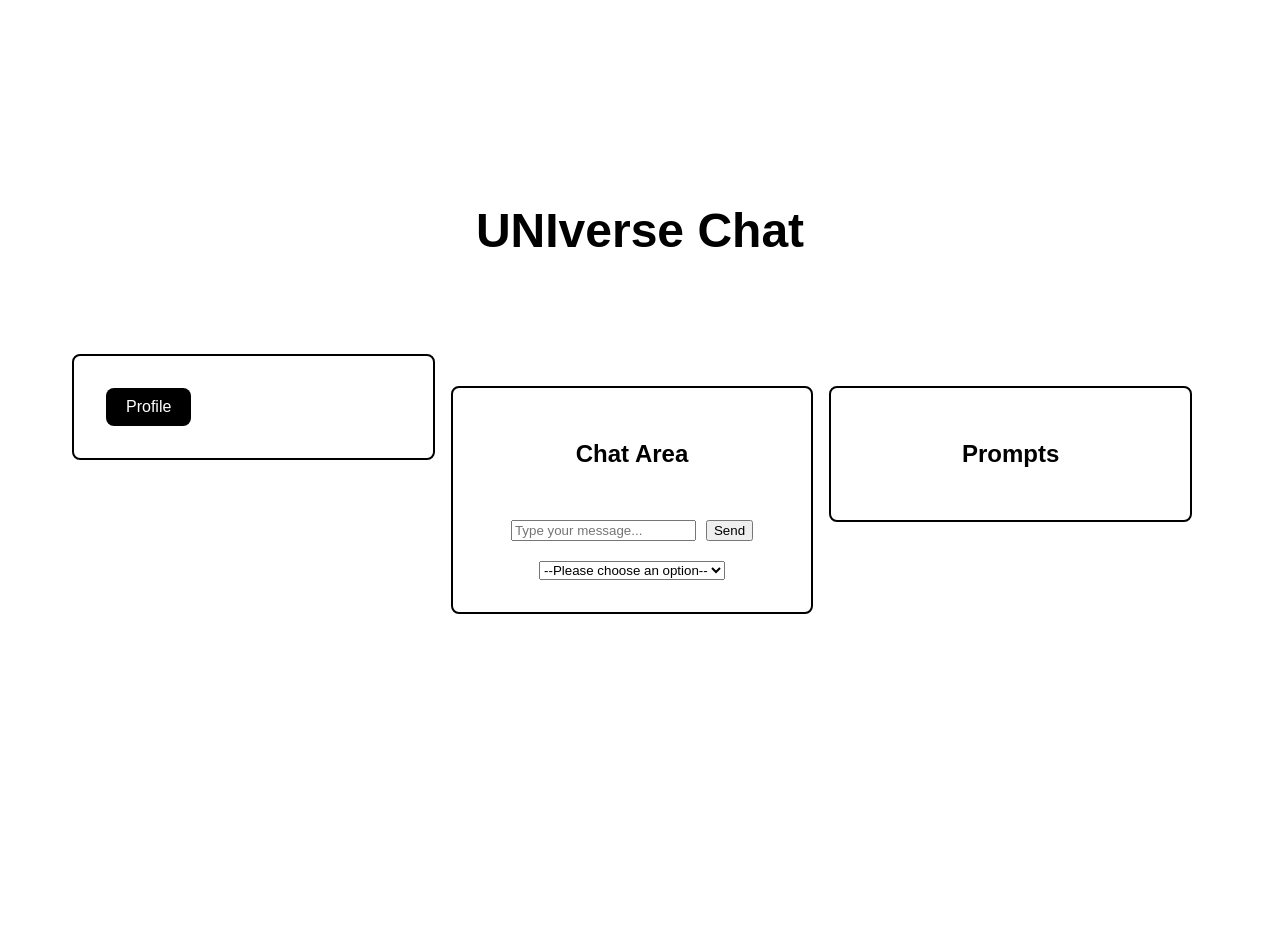
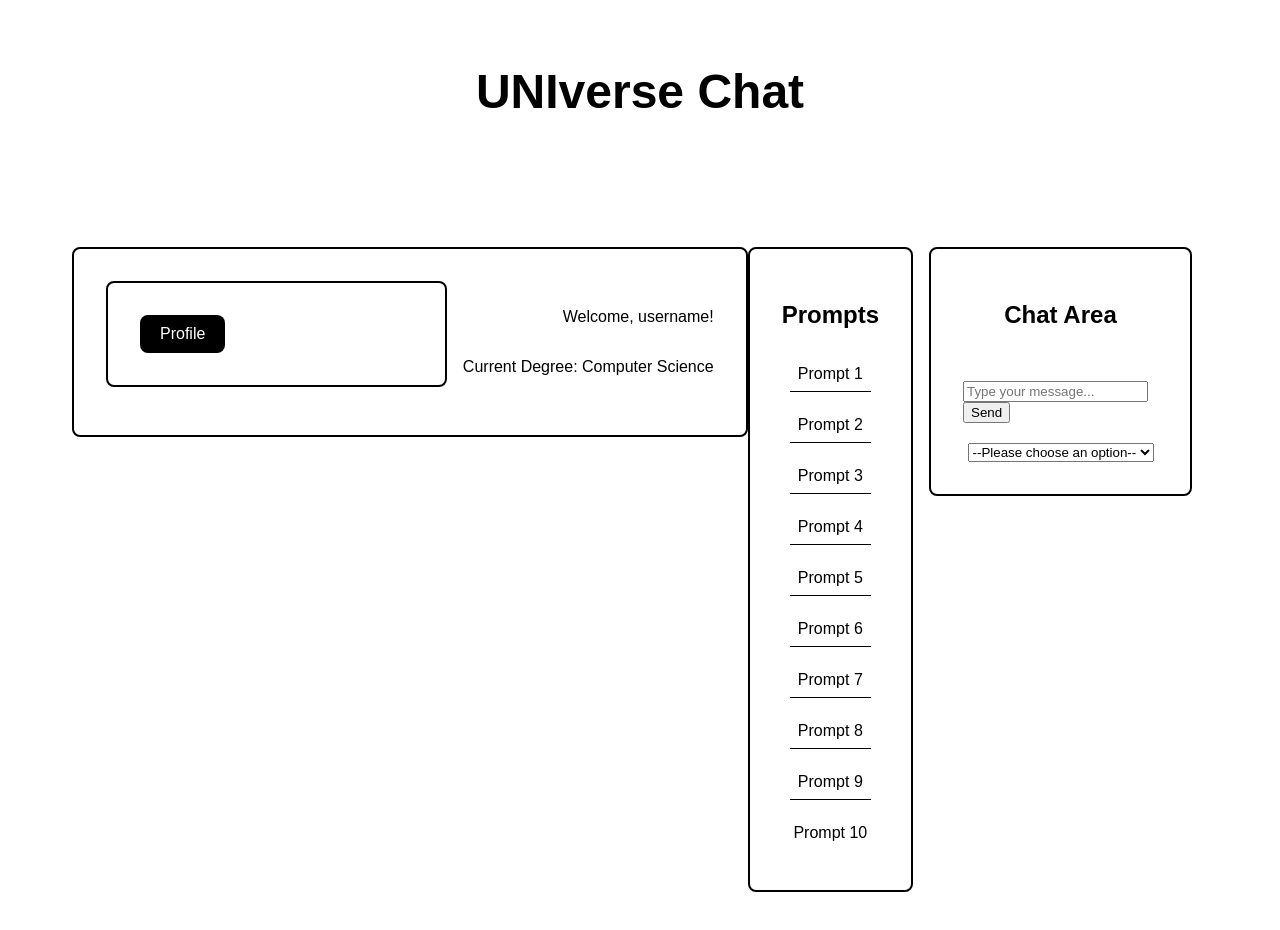
Before and after one commit to nschlaepfer/UNIverseCHAT, a React (Create React App) app: page /home in a window 1280 px wide. Shown: the top 930 px of the page. Before the commit the page ends 800 px from the top, so only its background shows below. Built offline with nearby package versions, Linux system fonts and the light colour scheme.

Commit message:
New design

```diff
--- a/src/HomePage.js
+++ b/src/HomePage.js
@@ -27,14 +27,46 @@ function HomePage() {
         setSelectedDegree(e.target.value);
     };
 
+    // Add a list of prompts
+    const prompts = [
+        'Prompt 1',
+        'Prompt 2',
+        'Prompt 3',
+        'Prompt 4',
+        'Prompt 5',
+        'Prompt 6',
+        'Prompt 7',
+        'Prompt 8',
+        'Prompt 9',
+        'Prompt 10',
+    ];
+
 
 
     return (
         <div className="HomePage">
             <Title />
             <header className="HomePage-header">
+                <div className="profile-container">
                     <div className="profile-section">
                         <button onClick={handleProfileClick}>Profile</button>
+                    </div>
+                    <div className="section-container">
+                    <div className="welcome-section">
+                        <p>Welcome, username!</p>
+                        <p>Current Degree: Computer Science</p>
+                    </div>
+                </div>
+                </div>
+
+                <div className="prompt-section">
+                    <h2>Prompts</h2>
+                    {/* Add your prompts components here */}
+                    {prompts.map((prompt, index) => (
+                        <div key={index} className="prompt-item">
+                            {prompt}
+                        </div>
+                    ))}
                 </div>
                 <div className="chat-section">
                     <h2>Chat Area</h2>
@@ -64,10 +96,6 @@ function HomePage() {
                         </select>
                     </div>
                 </div>
-        <div className="prompt-section">
-          <h2>Prompts</h2>
-          {/* Add your prompts components here */}
-        </div>
             </header>
         </div>
     );
```
Lines whose indentation alone changed are shown as unchanged.
